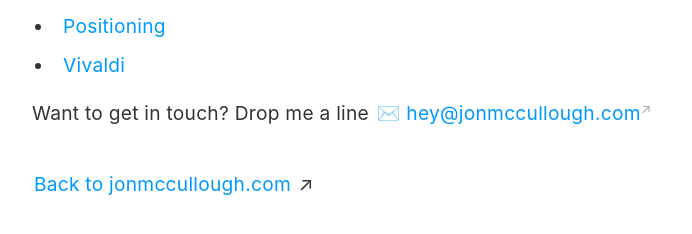
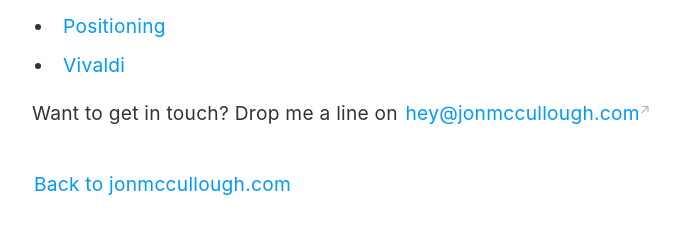
Before and after one commit to jonmccull/digital-garden, a Jekyll site: the page built from _pages/index-page.md, in a window 1280 px wide. Shown: the part 465-699 px from the top of the page, without its empty margins (288-980 px from the left). Built offline with Jekyll 4.4.1, drawn with Linux system fonts in a browser that asks for light colours.

Commit message:
Remove manually added link append arrows

```diff
--- a/_includes/social-links.html
+++ b/_includes/social-links.html
@@ -7,9 +7,9 @@
 
 	</div>
 	<div style="position: relative; width: 70%; float: left; display: block;">
-	  <p style="margin: 0;"><a target="blank" href="https://twitter.com/jonmccull">jonmccull</a> ↗</p>
-	  <p style="margin: 0;"><a target="blank" href="https://www.linkedin.com/in/jonmccullough/">jonmccull</a> ↗</p>
-	  <p style="margin: 0;"><a href="https://jonmccullough.com/">jonmccullough.com</a> ↗</p>
+	  <p style="margin: 0;"><a target="blank" href="https://twitter.com/jonmccull">jonmccull</a></p>
+	  <p style="margin: 0;"><a target="blank" href="https://www.linkedin.com/in/jonmccullough/">jonmccull</a></p>
+	  <p style="margin: 0;"><a href="https://jonmccullough.com/">jonmccullough.com</a></p>
 	</div>
   </div>
 <!-- .social-links -->
--- a/_pages/index-page.md
+++ b/_pages/index-page.md
@@ -17,9 +17,9 @@
   <li>[[Positioning]]</li>
   <li>[[Vivaldi]]</li>
 
-  <p>Want to get in touch? Drop me a line <a href="mailto:hey@jonmccullough.com?subject=Hey there">✉️ hey@jonmccullough.com</a></p>
+  <p>Want to get in touch? Drop me a line on <a href="mailto:hey@jonmccullough.com?subject=Hey there"> hey@jonmccullough.com</a></p>
 </div>
 
 <div style="position: relative; width: 75%; float: left; display: block;">
-<p><a class="internal-link" href="https://jonmccullough.com/">Back to jonmccullough.com</a> ↗</p>
+<p><a class="internal-link" href="https://jonmccullough.com/">Back to jonmccullough.com</a></p>
 </div>
```
